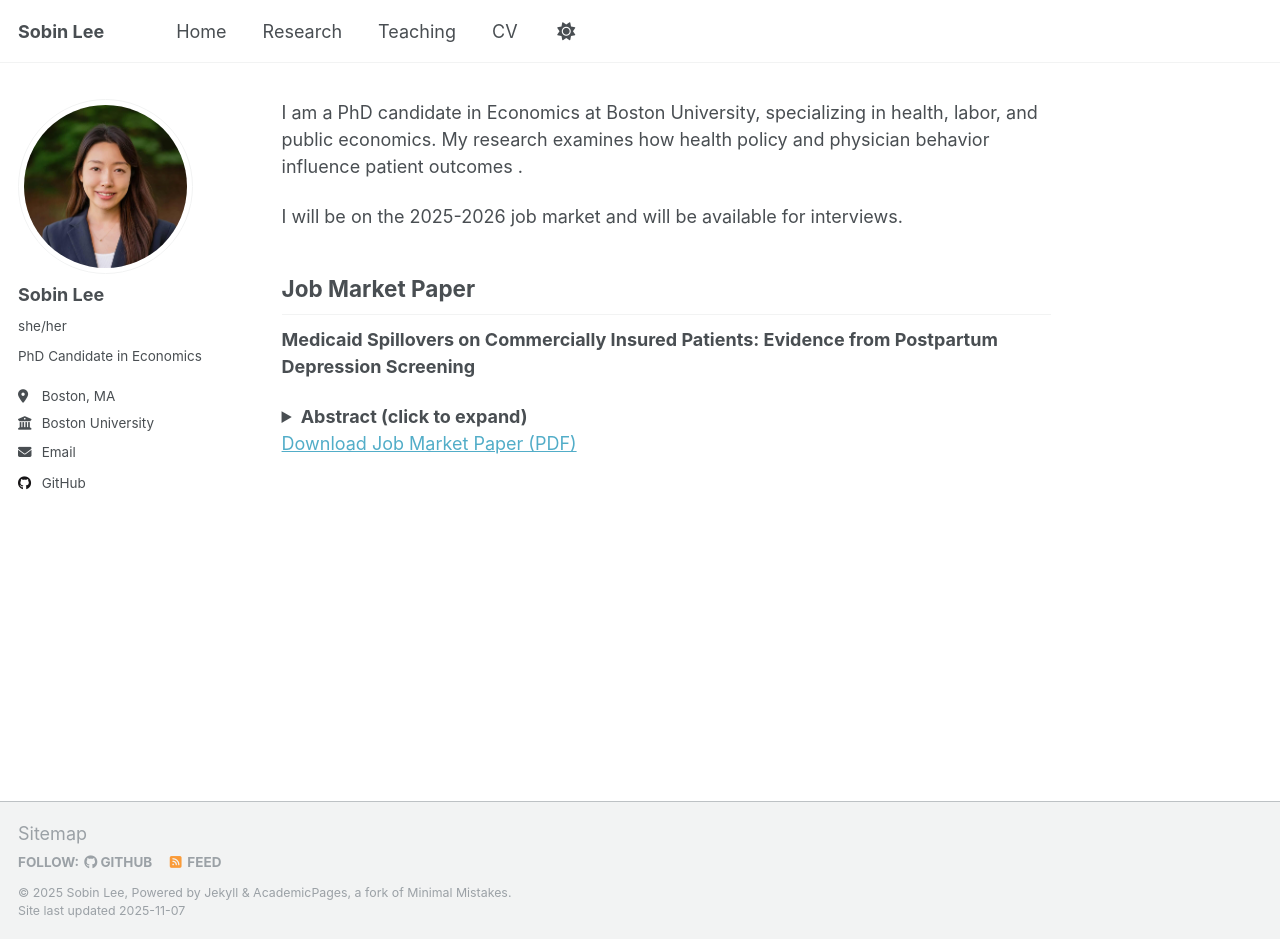
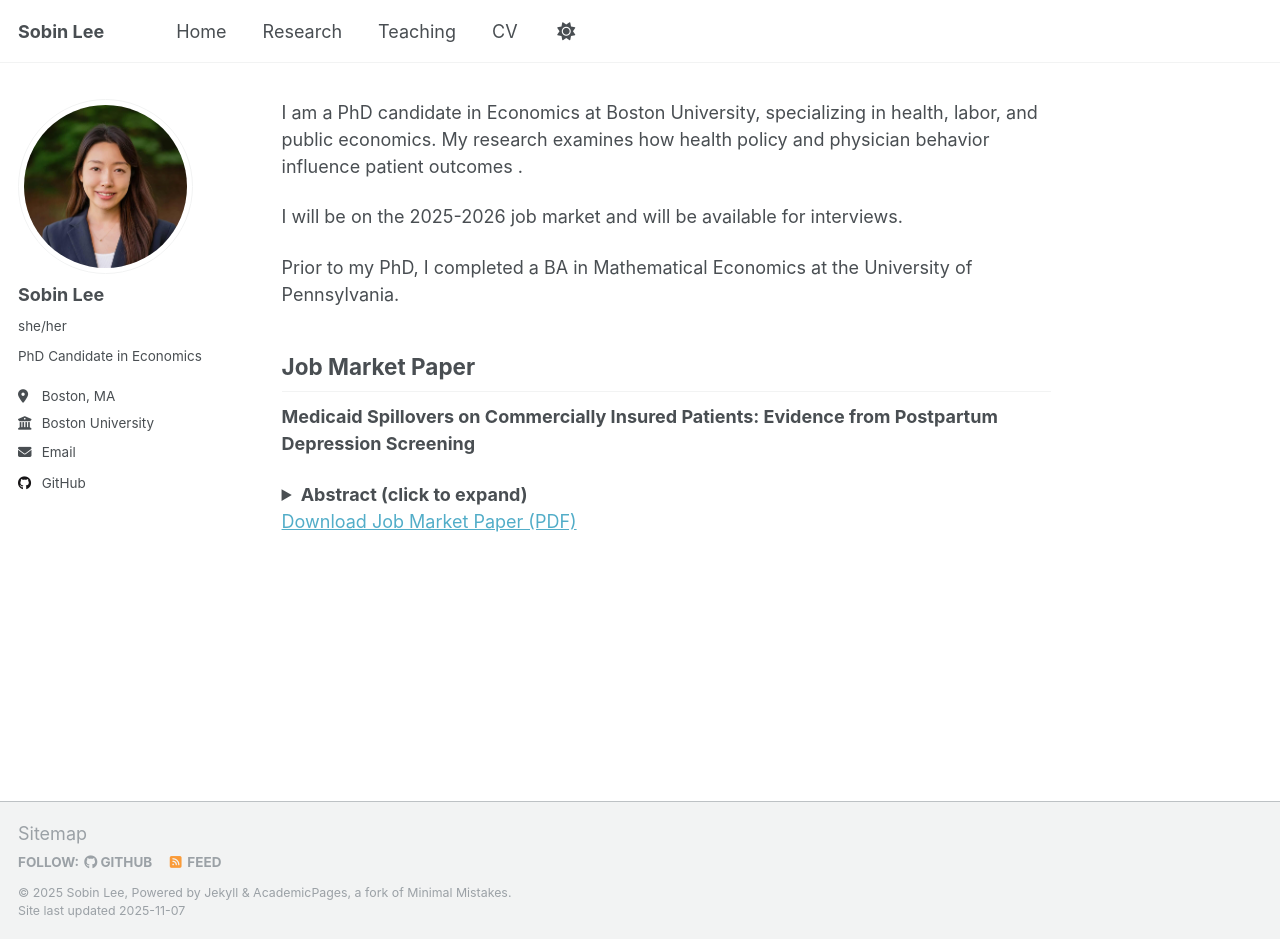
Before and after one commit to sobin-lee/sobin-lee.github.io, a Jekyll site: the page built from index.md, in a window 1280 px wide and 939 px high. Built offline with Jekyll 4.4.1, drawn with Linux system fonts in a browser that asks for light colours; a script that is not in the unit is left out.

```diff
--- a/index.md
+++ b/index.md
@@ -7,6 +7,8 @@ author_profile: true
 I am a PhD candidate in Economics at Boston University, specializing in health, labor, and public economics. My research examines how health policy and physician behavior influence patient outcomes .
 
 I will be on the 2025-2026 job market and will be available for interviews.
+
+Prior to my PhD, I completed a BA in Mathematical Economics at the University of Pennsylvania.
 
 ## Job Market Paper
 
```
